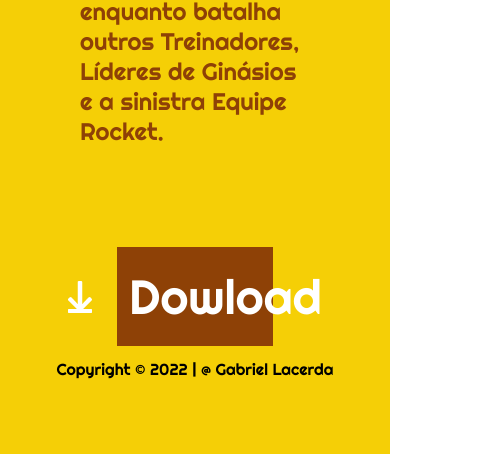
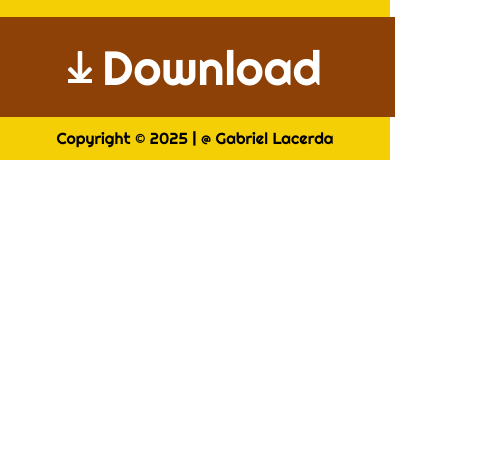
Before and after one commit to GabrielPKTN/lets_go_pikachu, a plain HTML site: page index.html in a window 390 px wide. Shown: the part 728-1182 px from the top of the page, 495 px wide, since content can reach past the window. After the commit the page ends 888 px from the top, so only its background shows below. Drawn offline with Linux system fonts and the light colour scheme.

Commit message:
Responsividade do tablet finalizada, iniciando responsividade do celular

```diff
--- a/index.html
+++ b/index.html
@@ -20,11 +20,11 @@
                 <h1 class="apresentacao_titulo">Let's Go, Pikachu!</h1>
                 <p class="apresentacao">Torne-se o melhor Treinador de Pokémon que puder, enquanto batalha outros Treinadores, Líderes de Ginásios e a sinistra Equipe Rocket.</p>
             </div>
-            <button class="botao_download"><img src="./img/download.png" alt="download icon">Dowload</button>
+            <button class="botao_download"><img src="./img/download.png" alt="download icon">Download</button>
         </section>
     </main>
     <footer>
-        <span>Copyright © 2022 | @ Gabriel Lacerda</span>
+        <span>Copyright © 2025 | @ Gabriel Lacerda</span>
     </footer>
 </body>
 </html>
--- a/style.css
+++ b/style.css
@@ -39,7 +39,7 @@ header {
     position: relative;
     z-index: 1;
     font-size: 32px;
-    font-weight: 600;
+    font-weight: 400;
     color: var(--secundary-color);
 }
 
@@ -74,54 +74,42 @@ main {
 }
 
 .info {
+    position: relative;
+    z-index: 1;
     display: flex;
     flex-direction: row;
+    justify-content: space-between;
     padding-bottom: 100px;
     align-items: flex-end;
     width: 100%;
+    padding: 5%;
 }
 
 .container_apresentacao {
-    position: relative;
-    z-index: 1;
-    display: flex;
-    width: 75%;
-    height: 100%;
-    flex-direction: column;
-    align-items: flex-start;
-    justify-content: left;
     color: var(--secundary-color);
-    padding: 5rem;
-    padding-bottom: 100px;
-    padding-top: 20%;
-
+    width: 600px;
 }
 
 .apresentacao_titulo {
     font-size: 64px;
-    font-weight: 800;
 }
 
 .apresentacao {
-    font-size: 24px;
-    max-width: 500px;
+    font-size: 20px;
 }
 
 .botao_download {
-    position: relative;
-    z-index: 1;
     display: flex;
-    flex-direction: row;
-    width: 20%;
+    font-family: var(--fonte-padrao);
+    width: 400px;
     height: 100px;
+    font-size: 48px;
+    font-weight: 400;
+    justify-content: center;
     align-items: center;
-    justify-content: center;
-    gap: 37px;
-    font-size: 48px;
-    font-family: var(--fonte-padrao);
+    gap: 10px;
+    background-color: #8E4106;
     color: white;
-    background-color: var(--secundary-color);
-    padding: 20px;
     border: none;
 }
 
@@ -137,30 +125,38 @@ footer {
 
 @media (max-width:768px) {
 
+    header {
+        height: 5%;
+    }
+
     main {
-        display: flex;
-        flex-direction: column;
-        height: 100vh;
-        justify-content: center;
+        height: 85%;
     }
 
     .info {
-        padding-top: 80%;
-        display: flex;
+        padding: 0;
+        justify-content: flex-end;
         flex-direction: column;
-        justify-content: center;
         align-items: center;
+        gap: 20px;
     }
 
-    .container_apresentacao {
-        width: 100vw;
+    .apresentacao_titulo {
+        text-align: center;
     }
 
-    .botao_download {
-        width: 40%;
+    .apresentacao {
+        text-align: center;
+    }
+
+    footer {
+        height: 5%;
+    }
+}
+@media (max-width:360px) {
+
+    header {
+        padding: 0;
     }
 
 }
-@media (max-width:360px) {
-
-}
```
